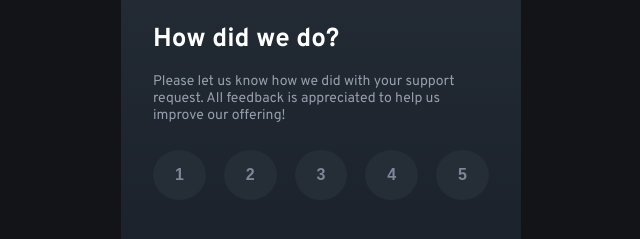
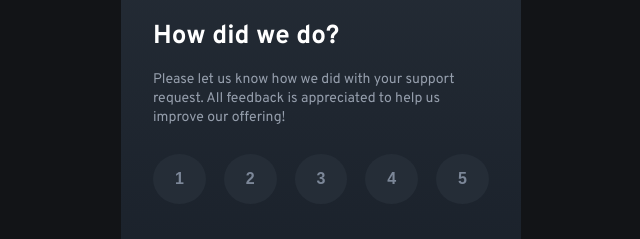
Before and after one commit to GilaniRabbu/interactive-rating-component-solution, a plain HTML site: page index.html in a window 1280 px wide. Shown: the part 294-533 px from the top of the page, 319-959 px from the left. Drawn offline with Linux system fonts and the light colour scheme.

Commit message:
update style.css

```diff
--- a/style.css
+++ b/style.css
@@ -70,6 +70,7 @@ main {
 
 .card-description {
     font-size: 0.875rem;
+    line-height: 1.375;
     margin-bottom: 1.625rem;
     color: var(--clr-neutral-200);
 }
```
